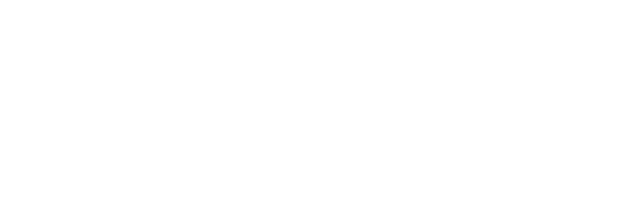
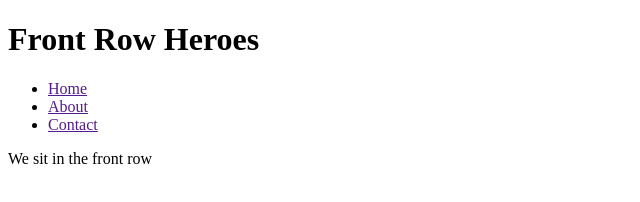
Before and after one commit to Jthapata/week1day3, a plain HTML site: page index.html in a window 1280 px wide. Shown: the whole page, without its empty margins (0-640 px from the left). Drawn offline with Linux system fonts and the light colour scheme.

Commit message:
Adding content to index.html

```diff
--- a/index.html
+++ b/index.html
@@ -3,9 +3,22 @@
 <head>
     <meta charset="UTF-8">
     <meta name="viewport" content="width=device-width, initial-scale=1.0">
-    <title>Document</title>
+    <title>This is a Page</title>
 </head>
 <body>
+    <head>
+        <h1>Front Row Heroes</h1>
+        <nav>
+            <ul>
+                <li><a href="">Home</a></li>
+                <li><a href="">About</a></li>
+                <li><a href="">Contact</a></li>
+            </ul>
+        </nav>
+    </head>
 
+    <article>
+        <p>We sit in the front row</p>
+    </article>
 </body>
 </html>
```
